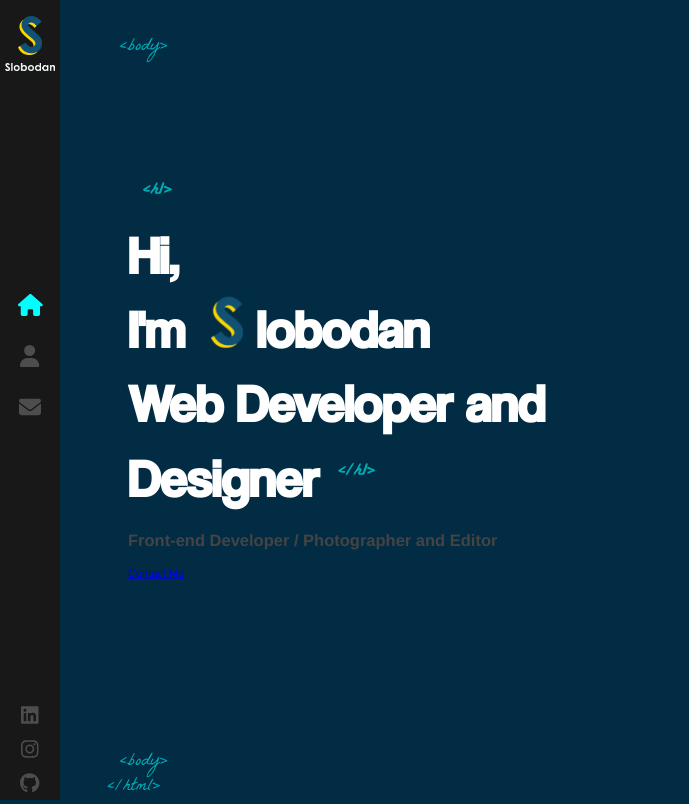
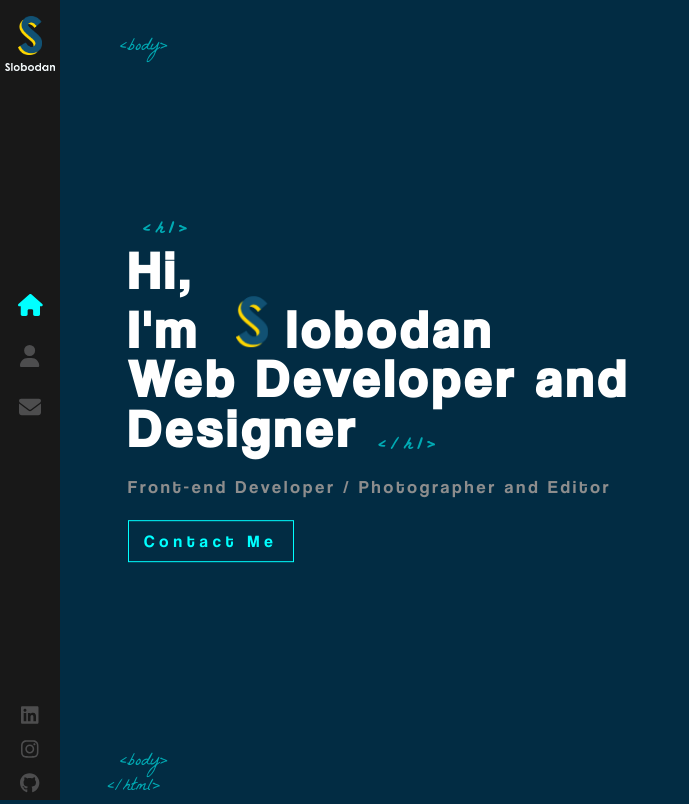
Before and after one commit to Prabhsingh0401/Portfolio-Prableen-Singh, a React (Create React App) app: page / in a window 1280 px wide. Shown: the whole page, without its empty margins (0-689 px from the left). Built offline with nearby package versions, Linux system fonts and the light colour scheme.

Commit message:
Hero Page Intro

```diff
--- a/src/Components/Home/index.js
+++ b/src/Components/Home/index.js
@@ -16,7 +16,8 @@ const Home = () => {
                 <h2>
                     Front-end Developer / Photographer and Editor
                 </h2>
-                <Link to="/contact">Contact Me</Link>
+                <br></br>
+                <Link className='flat-button' to="/contact">Contact Me</Link>
             </div>
         </div>
     )
--- a/src/Components/Home/index.scss
+++ b/src/Components/Home/index.scss
@@ -12,9 +12,11 @@
 
     h1{
         color: white;
+        letter-spacing: 5px;
         font-size: 53px;
         margin: 0;
         font-family: 'Coolvetica';
+        line-height: 50px;
 
         &::before{
             content: '<h1>';
@@ -50,6 +52,35 @@
     }
 
     h2{
+        color: #8d8d8d;
+        font-family: 'Coolvetica';
+        margin-top: 20px;
+        font-weight: 400;
+        font-size: 18px;
+        letter-spacing: 3px;
+        animation: fadeIn 1s 1.8s backwards;
+    }
 
+    .flat-button{
+        color: aqua;
+        font-size: 17px;
+        font-weight: 100;
+        letter-spacing: normal;
+        font-family: 'Coolvetica';
+        letter-spacing: 5px;
+        text-decoration: none;
+        padding-top: 10px;
+        padding-bottom: 10px;
+        padding-left: 15px;
+        padding-right: 15px;
+        border: 1px solid aqua;
+        margin-top: 25px;
+        animation: fadeIn 1s 1.8s backwards;
+        white-space: nowrap;
+
+        &:hover{
+            background: rgb(0, 110, 110);
+            color: #333;
+        }
     }
 }
```
Also changed, not shown: src/Components/AnimatedLetters/index.js (added), src/Components/AnimatedLetters/index.scss (added).
